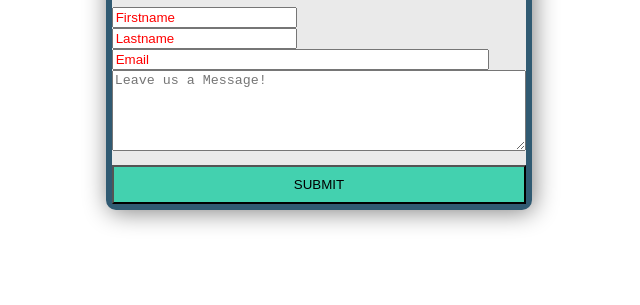
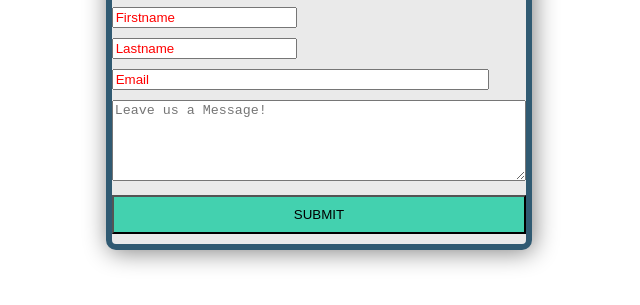
Before and after one commit to GC0728/GRVAP, a website: page public/views/contact.html in a window 1280 px wide. Shown: the part 87-392 px from the top of the page, without its empty margins (321-961 px from the left). Drawn offline with nearby package versions, Linux system fonts and the light colour scheme.

Commit message:
contact form: added padding to input containers

```diff
--- a/public/views/style.css
+++ b/public/views/style.css
@@ -70,6 +70,10 @@ body {
     box-sizing: border-box;
     margin-bottom: 10px;
     width: 100%;
+}
+
+#contactForm form input {
+    margin-bottom: 10px;
 }
 
 #contactForm form input[type="submit"] {
```
Also changed, not shown: 1 other file.
